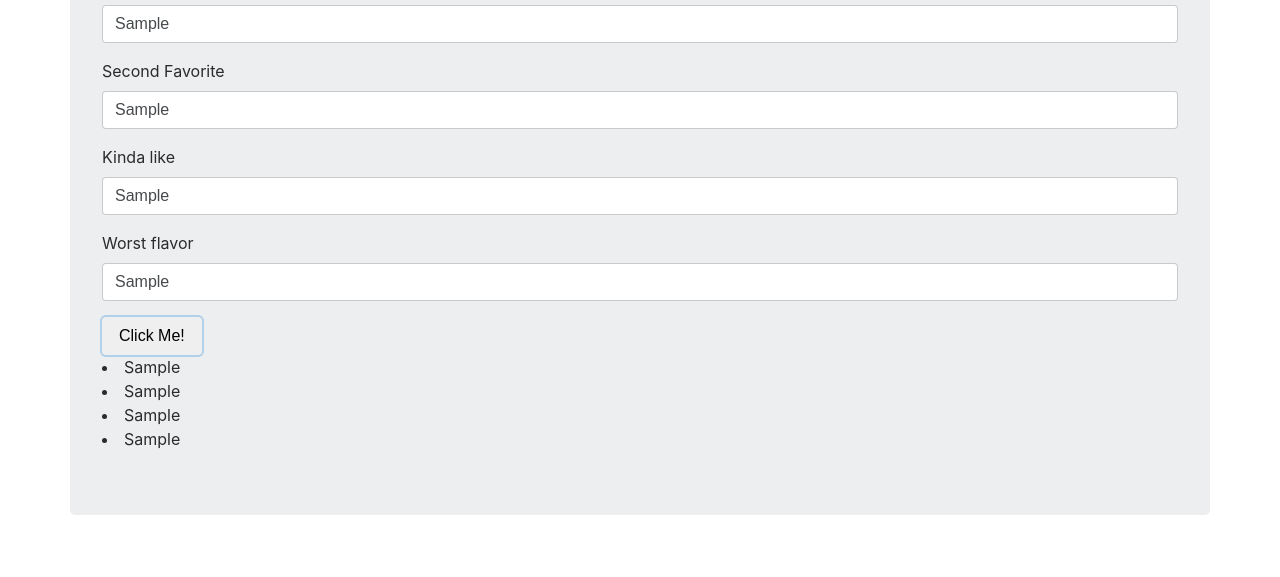
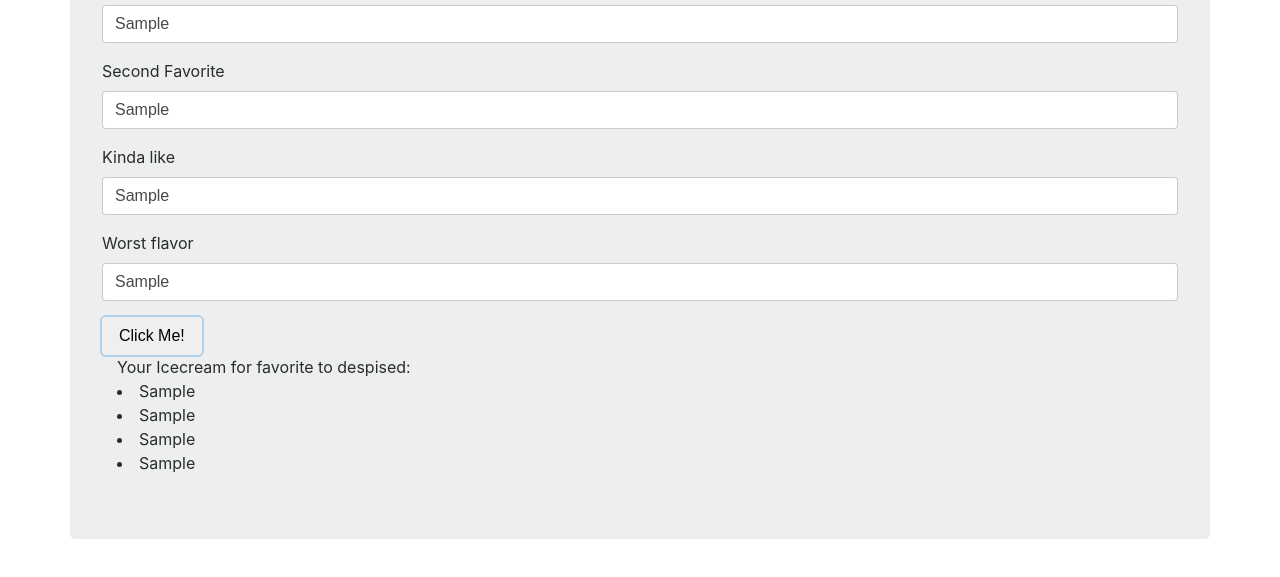
Before and after one commit to kheifer/favorite-ice, a plain HTML site: page index.html in a window 1280 px wide. Both pictures are taken after typing "Sample", "Sample", "Sample", "Sample" into the empty fields and a click on the button "Click Me!". Shown: the part 143-720 px from the top of the page. Drawn offline with Linux system fonts and the light colour scheme.

Commit message:
Add styling

```diff
--- a/index.html
+++ b/index.html
@@ -30,8 +30,8 @@
         </div>
         <button type="submit" class="btn">Click Me!</button>
       </form>
-      <div id="output container">
-        <span class="answer"></span>
+      <div id="output" class="container">
+        <span class="answer">Your Icecream for favorite to despised:</span>
       </div>
     </div>
   </body>
```
